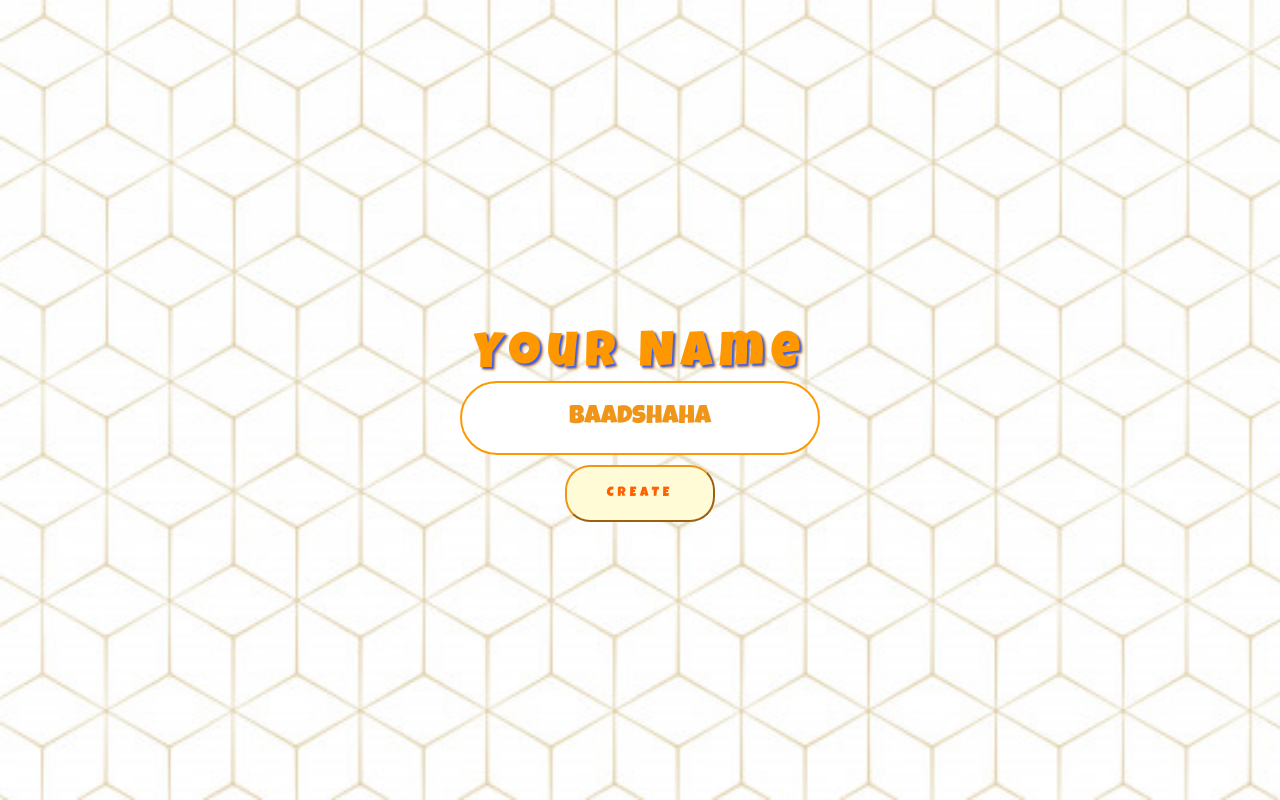
After one commit to ermrg/TigerAndGoat, a Django app: page /create-online-game in a window 1280 px wide. The commit adds this page. Run offline with Django 3.2, Linux system fonts and the light colour scheme.

Commit message:
Move fixes

```diff
--- a/app/static/app/availablePositions.js
+++ b/app/static/app/availablePositions.js
@@ -22,7 +22,7 @@ var availablePositions = {
         '.box14 .p1': ['.box13 .p1', '.box9 .p1', '.box10 .p1', '.box11 .p1', '.box3 .p1', '.box15 .p1', '.box15 .p4', '.box14 .p4', '.box13 .p4'],
         '.box15 .p1': ['.box14 .p1', '.box11 .p1', '.box16 .p1', '.box15 .p4'],
         '.box16 .p1': ['.box15 .p1', '.box11 .p1', '.box12 .p1', '.box12 .p2', '.box8 .p2', '.box16 .p2', '.box16 .p3', '.box16 .p4', '.box15 .p4'],
-        '.box16 .p2': ['.box16 .p4', '.box12 .p2', '.box16 .p3'],
+        '.box16 .p2': ['.box16 .p1', '.box12 .p2', '.box16 .p3'],
 
         '.box13 .p4': ['.box13 .p1', '.box14 .p1', '.box14 .p4'],
         '.box14 .p4': ['.box13 .p4', '.box14 .p1', '.box15 .p4'],
--- /dev/null
+++ b/app/templates/app/create_online_game.html
@@ -0,0 +1,100 @@
+{% load static %}
+<!doctype html>
+<html lang="en">
+<head>
+    <meta charset="UTF-8">
+    <meta name="viewport"
+          content="width=device-width, user-scalable=no, initial-scale=1.0, maximum-scale=1.0, minimum-scale=1.0">
+    <meta http-equiv="X-UA-Compatible" content="ie=edge">
+    <title>
+        Board
+    </title>
+    <link rel="stylesheet" href="https://fonts.googleapis.com/css?family=Luckiest Guy">
+
+    <script src="{% static 'app/JQuery3.5.1.min.js' %}"></script>
+    <script src="{% static 'app/circleType.min.js' %}"></script>
+    <style>
+        body {
+            margin: 0;
+            padding: 0;
+            overflow: hidden;
+            font-family: 'Luckiest Guy', cursive;
+            background-image: url("{% static 'app/images/background.jpg' %}");
+            background-size: cover;
+            display: flex;
+            align-items: center;
+            justify-content: center;
+            height: 100vh;
+        }
+
+        .home-wrapper {
+            height: fit-content;
+            overflow: hidden;
+            padding-top: 30px;
+        }
+
+        .info {
+            text-align: center;
+            width: 360px;
+        }
+
+        .title {
+            font-size: 50px;
+            color: #FF9800;
+            position: relative;
+            margin: auto;
+            text-shadow: 2px 2px 2px #305cfa, 3px 3px 3px #ef961a;
+            display: flex;
+            flex-direction: column;
+        }
+
+        .second-line {
+            letter-spacing: 7px;
+            margin-top: 22px;
+        }
+
+        .title input {
+            height: 50px;
+            border: 2px solid #FF9800;
+            padding: 10px;
+            color: #ef961a;
+            font-size: 26px;
+            margin-bottom: 10px;
+            outline: none;
+            border-radius: 40px;
+            text-align: center;
+            font-family: 'Luckiest Guy';
+        }
+
+        .title .create-game {
+            width: 150px;
+            margin: auto;
+            padding: 10px 25px;
+            border-radius: 25px;
+            text-transform: uppercase;
+            font-family: 'Luckiest Guy';
+            letter-spacing: 4px;
+            line-height: 33px;
+            border-color: #ef961a;
+            color: #ff6000;
+            outline: none;
+            background: #fffbd7;
+            cursor: pointer;
+        }
+    </style>
+</head>
+<body>
+<div class="home-wrapper">
+    <div class="info">
+        <div class="title">
+            <div class="second-line"> Your Name</div>
+            <input type="text" value="Baadshaha">
+            <button class="create-game">Create</button>
+        </div>
+    </div>
+</div>
+</body>
+<script>
+
+</script>
+</html>
--- a/app/templates/app/home.html
+++ b/app/templates/app/home.html
@@ -35,6 +35,7 @@
 
         .info {
             text-align: center;
+            width: 360px;
         }
 
         .info .crown {
@@ -131,8 +132,8 @@
         <div class="menu">
             <a>Multiplayer OnLine</a>
             <div class="sub-menu menu">
-                <a>Random Opponent [AI]</a>
-                <a href="{% url 'multiplayer-online' %}">Challenge Your Friend</a>
+{#                <a>Random Opponent</a>#}
+                <a href="{% url 'create-online-game' %}">Challenge Your Friend</a>
                 <a>Join Game</a>
             </div>
         </div>
--- a/app/templates/app/offline_board.html
+++ b/app/templates/app/offline_board.html
@@ -477,7 +477,7 @@
             let validPositions = LocalAvailablePositions[position]
             let feedingPositions = LocalFeedPositions[position]
             validPositions.map(function (p) {
-                let hasFilled = $(p).html().trim()
+                let hasFilled = $(p).html()
                 if (hasFilled === '') {
                     availablePosition++
                 }
--- a/app/urls.py
+++ b/app/urls.py
@@ -16,10 +16,11 @@ Including another URLconf
 from django.contrib import admin
 from django.urls import path
 
-from app.views import index, multiplayer_offline, multiplayer_online
+from app.views import index, multiplayer_offline, multiplayer_online, create_online_game
 
 urlpatterns = [
     path('', index),
     path('multiplayer-offline', multiplayer_offline, name="multiplayer-offline"),
     path('multiplayer-online', multiplayer_online, name="multiplayer-online"),
+    path('create-online-game', create_online_game, name="create-online-game"),
 ]
--- a/app/views.py
+++ b/app/views.py
@@ -6,6 +6,10 @@ def multiplayer_offline(request):
     return render(request, 'app/offline_board.html')
 
 
+def create_online_game(request):
+    return render(request, 'app/create_online_game.html')
+
+
 def multiplayer_online(request):
     return render(request, 'app/online_board.html')
 
```
